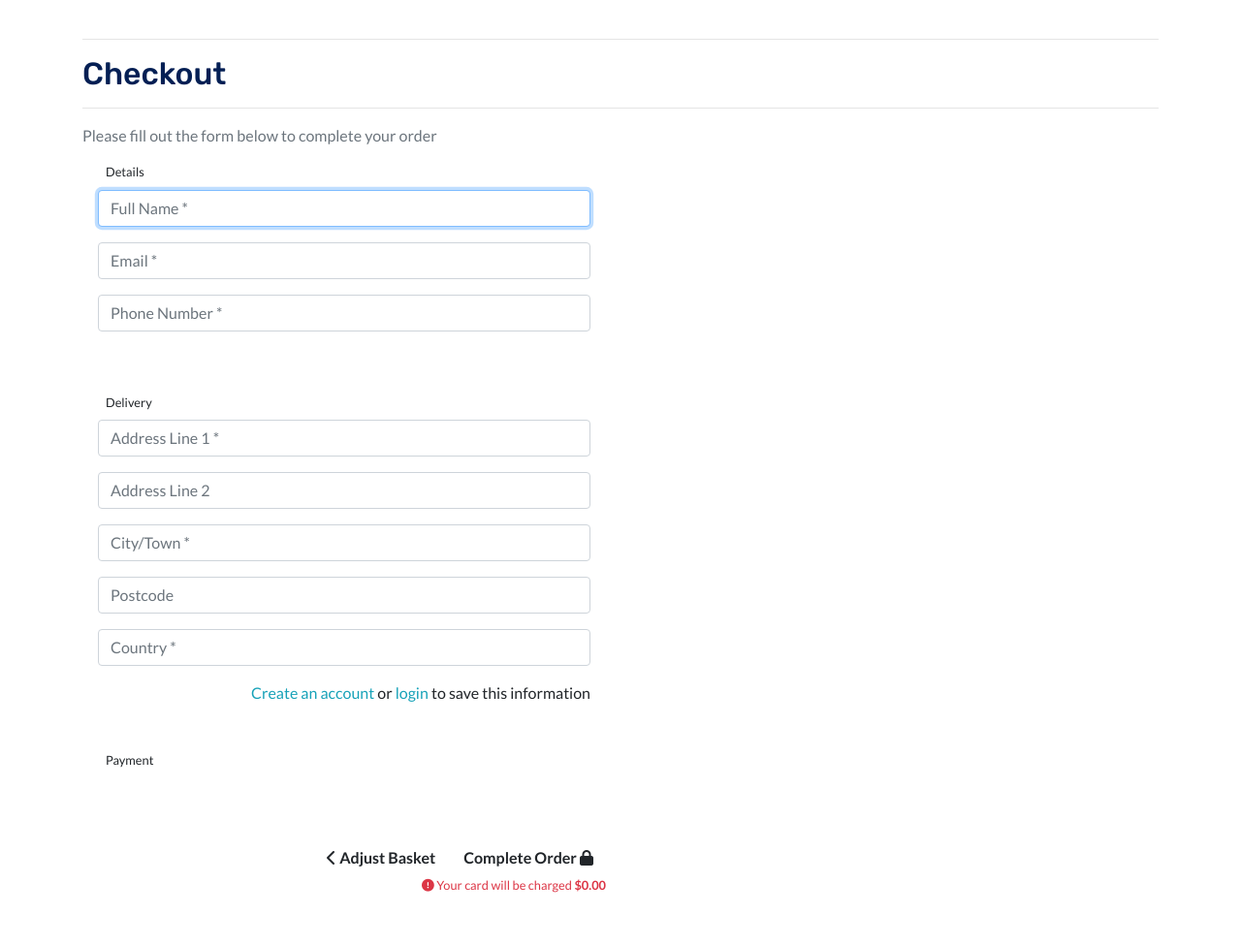
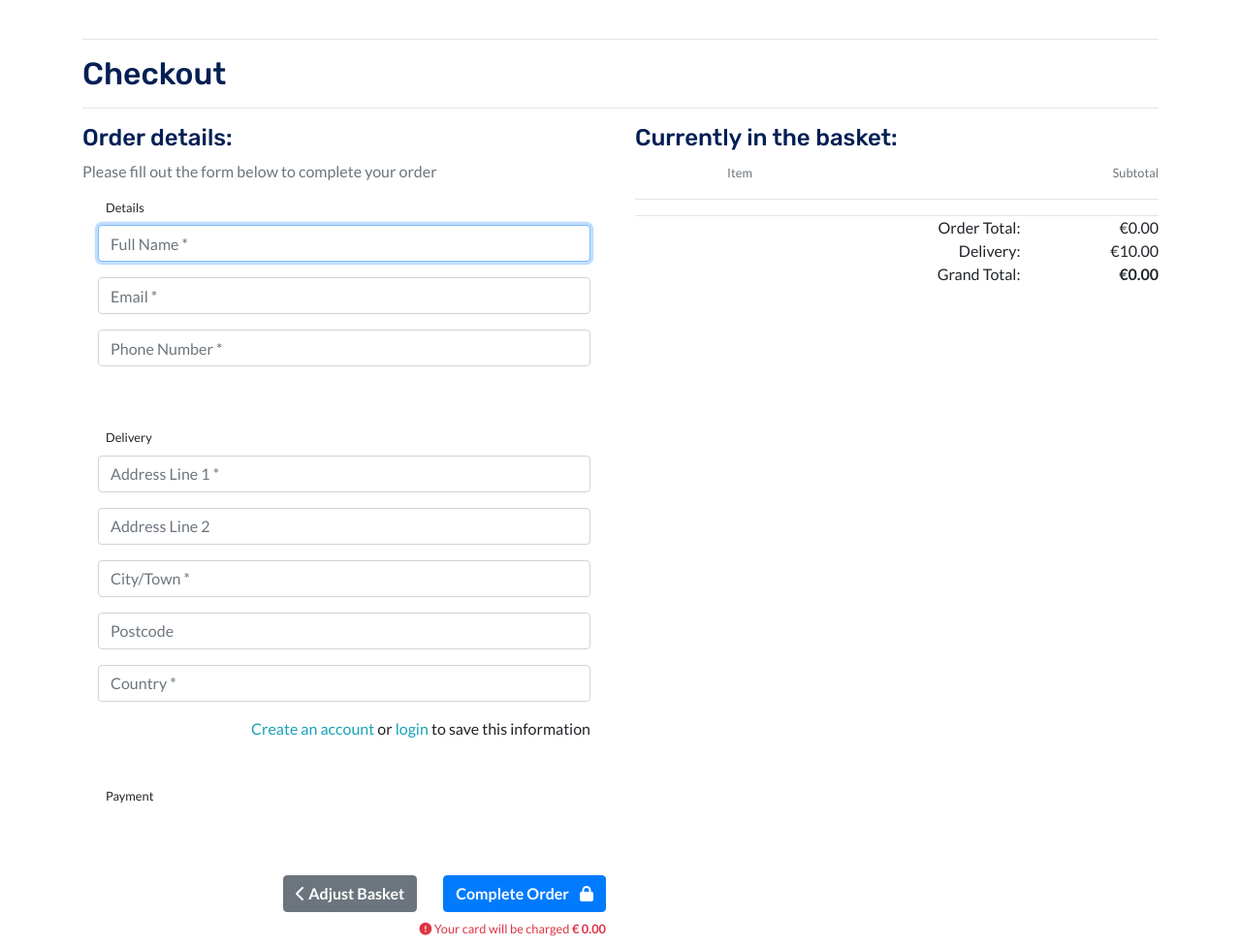
Before and after one commit to redlik/django_sportclub_m4, a Django app: template checkout/templates/checkout/checkout.html in a window 1280 px wide. Shown: the part 96-1072 px from the top of the page at 97% size. Before the commit the page ends 1017 px from the top, so only its background shows below. Run offline with Django 3.2, Linux system fonts and the light colour scheme; tables that the repository leaves empty hold one stand-in row (values such as "Sample post"); the template is opened without the code that fills it: values that come from a table or form of the project are taken from there, most other values are stand-ins (such as "Sample title", 1, 10 or a date in 2020); parts of the project's set-up code (start-up, migrations or seed data) failed here and were passed over; some libraries are stand-ins or nearby versions; some web fonts are replaced.

Commit message:
Basket view on checkout page added

```diff
--- a/basket/templates/basket/basket.html
+++ b/basket/templates/basket/basket.html
@@ -1,5 +1,6 @@
 {% extends "base.html" %}
 {% load static %}
+{% load basket_tools %}
 
 {% block title %}
 - View basket
@@ -45,7 +46,7 @@
                                 {{ item.product.price }}
                             </td>
                             <td class="py-3 text-right">
-                                €{{ item.product.price }}
+                                €{{ item.product.price| calc_subtotal:item.quantity }}
                             </td>
                         </tr>
                         {% endfor %}
--- a/checkout/templates/checkout/checkout.html
+++ b/checkout/templates/checkout/checkout.html
@@ -1,5 +1,6 @@
 {% extends "base.html" %}
 {% load static %}
+{% load basket_tools %}
 
 {% block title %}
 - Checkout
@@ -16,6 +17,7 @@
     </div>
     <div class="row">
         <div class="col-12 col-md-6">
+        <h4>Order details:</h4>
            <p class="text-muted">Please fill out the form below to complete your order</p>
                 <form action="{% url 'checkout' %}" method="POST" id="payment-form">
                     {% csrf_token %}
@@ -54,27 +56,72 @@
                     </fieldset>
 
                     <div class="submit-button text-right mt-5 mb-2">
-						<a href="{% url 'basket:view_basket' %}" class="btn btn-outline-black rounded-0">
+						<a href="{% url 'basket:view_basket' %}" class="btn btn-secondary mr-4">
 							<span class="icon">
 								<i class="fas fa-chevron-left"></i>
 							</span>
 							<span class="font-weight-bold">Adjust Basket</span>
 						</a>
-						<button id="submit-button" class="btn btn-black rounded-0">
+						<button id="submit-button" class="btn btn-primary">
 							<span class="font-weight-bold">Complete Order</span>
-							<span class="icon">
+							<span class="icon ml-2">
 								<i class="fas fa-lock"></i>
 							</span>
 						</button>
-						<p class="small text-danger my-0">
+						<p class="small text-danger my-2">
 							<span class="icon">
 								<i class="fas fa-exclamation-circle"></i>
 							</span>
-							<span>Your card will be charged <strong>${{ grand_total|floatformat:2 }}</strong></span>
+							<span>Your card will be charged <strong>€ {{ grand_total|floatformat:2 }}</strong></span>
 						</p>
 					</div>
                 </form>
         </div>
+        <div class="col-12 col-md-6">
+        <h4>Currently in the basket:</h4>
+            <div class="row mb-0">
+                    <div class="col-7 offset-2">
+                        <span class="mt-0 small text-muted">Item</span>
+                    </div>
+                    <div class="col-3 text-right">
+                        <span class="mt-0 small text-muted">Subtotal</span>
+                    </div>
+                </div>
+                <hr>
+                {% for item in basket_items %}
+                    <div class="row">
+                        <div class="col-2 mb-1">
+                            <a href="{% url 'shop:product_detail' item.product.id %}">
+                                {% if item.product.image %}
+                                    <img class="w-100" src="{{ item.product.image.url }}" alt="{{ product.name }}">
+                                {% else %}
+                                    <img class="w-100" src="{{ MEDIA_URL }}noimage.png" alt="{{ product.name }}">
+                                {% endif %}
+                            </a>
+                        </div>
+                        <div class="col-7">
+                            <p class="my-0"><strong>{{ item.quantity }}x {{ item.product.name }}</strong></p>
+                            <p class="my-0 small">Size: {% if item.product.has_sizes %}{{ item.size|upper }}{% else %}N/A{% endif %}</p>
+                        </div>
+                        <div class="col-3 text-right">
+                            <p class="my-0 small text-muted">€{{ item.product.price | calc_subtotal:item.quantity }}</p>
+                        </div>
+                    </div>
+                {% endfor %}
+                <hr class="my-0">
+                <div class="row text-black text-right">
+                    <div class="col-7 offset-2">
+                        <p class="my-0">Order Total:</p>
+                        <p class="my-0">Delivery:</p>
+                        <p class="my-0">Grand Total:</p>
+                    </div>
+                    <div class="col-3">
+                        <p class="my-0">€{{ total | floatformat:2 }}</p>
+                        <p class="my-0">€{{ delivery | floatformat:2 }}</p>
+                        <p class="my-0"><strong>€{{ grand_total | floatformat:2 }}</strong></p>
+                    </div>
+                </div>
+        </div>
     </div>
 </div>
 {% endblock %}
--- a/templates/base.html
+++ b/templates/base.html
@@ -71,7 +71,7 @@
                                 <div><i class="fas fa-shopping-bag fa-lg"></i></div>
                                 <p class="my-0">
                                     {% if grand_total %}
-                                        ${{ grand_total|floatformat:2 }}
+                                        €{{ grand_total|floatformat:2 }}
                                     {% else %}
                                         €0.00
                                     {% endif %}
```
